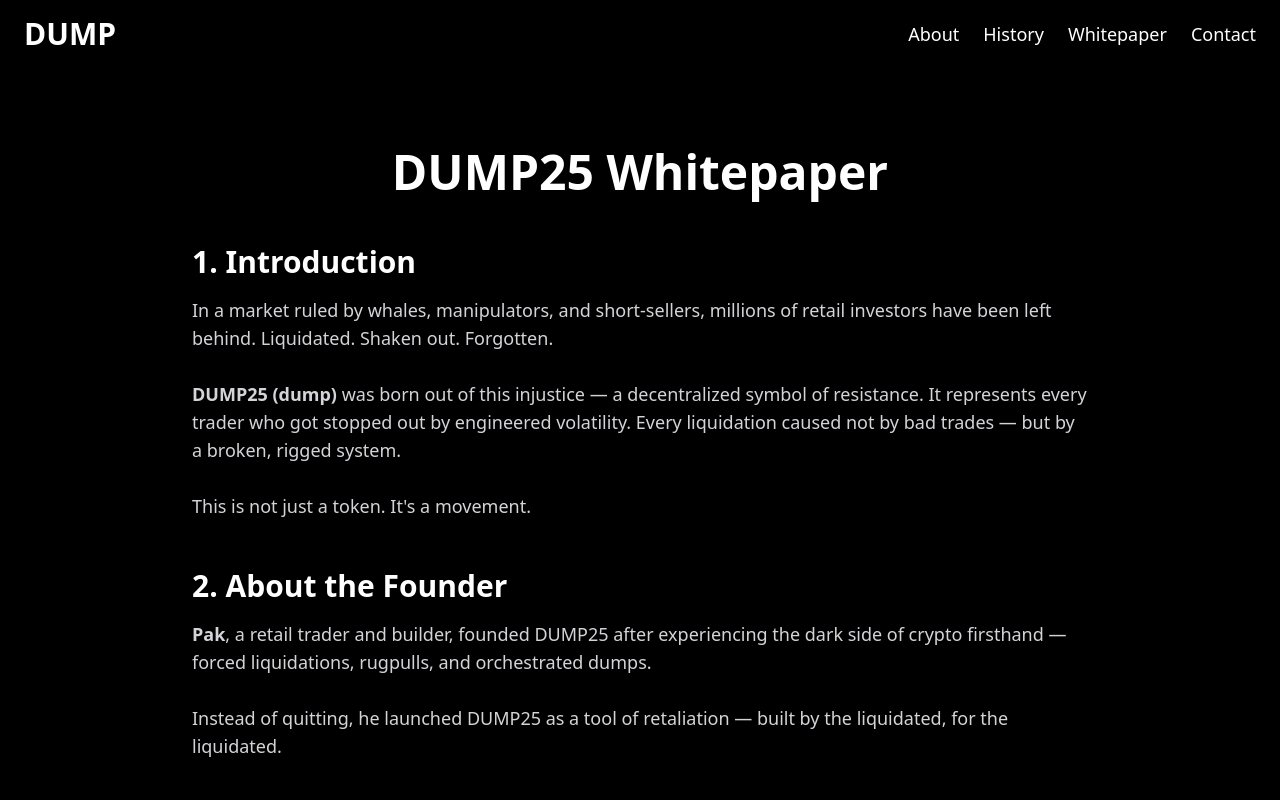
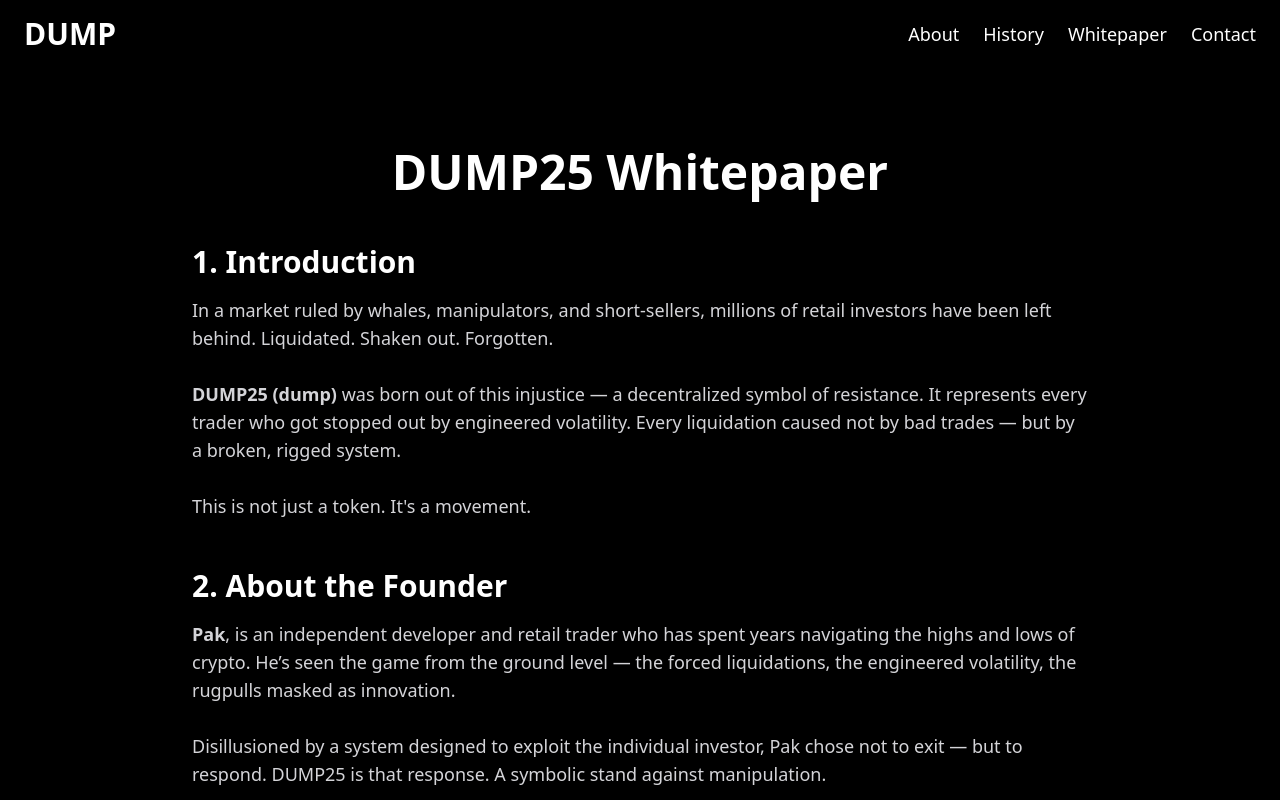
Before and after one commit to PAKmeme/dump25.io-site, a Next.js app: page /whitepaper in a window 1280 px wide. Shown: the top 800 px of the page. Built offline with nearby package versions, Linux system fonts and the light colour scheme.

Commit message:
Update page.tsx

```diff
--- a/app/whitepaper/page.tsx
+++ b/app/whitepaper/page.tsx
@@ -18,9 +18,12 @@ export default function Whitepaper() {
         <section>
           <h2 className="text-3xl font-bold mb-4">2. About the Founder</h2>
           <p className="text-zinc-300 text-lg">
-            <strong>Pak</strong>, a retail trader and builder, founded DUMP25 after experiencing the dark side of crypto firsthand — forced liquidations, rugpulls, and orchestrated dumps.
+            <strong>Pak</strong>, is an independent developer and retail trader who has spent years navigating the highs and lows of crypto.
+He’s seen the game from the ground level — the forced liquidations, the engineered volatility, the rugpulls masked as innovation.
             <br /><br />
-            Instead of quitting, he launched DUMP25 as a tool of retaliation — built by the liquidated, for the liquidated.
+            Disillusioned by a system designed to exploit the individual investor, Pak chose not to exit — but to respond.
+            DUMP25 is that response.
+            A symbolic stand against manipulation.
           </p>
         </section>
 
```
